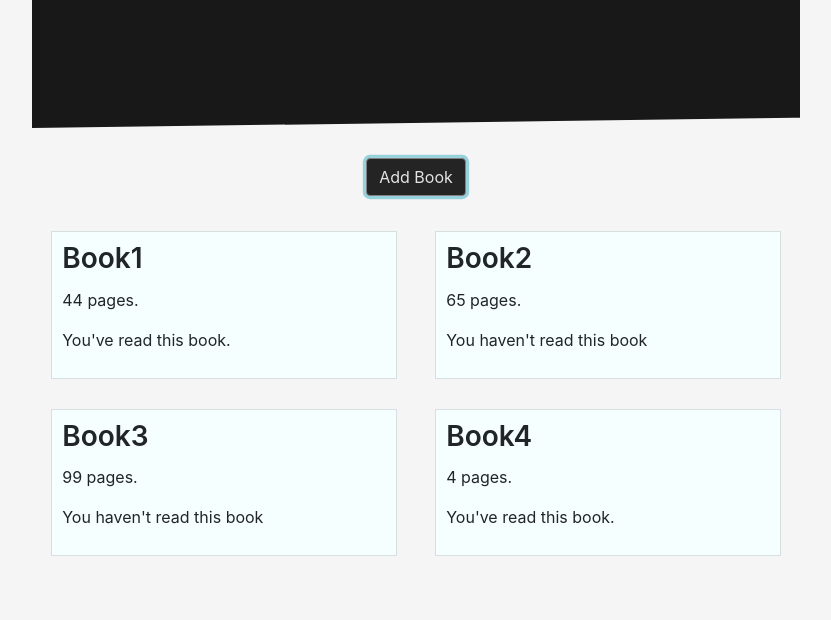
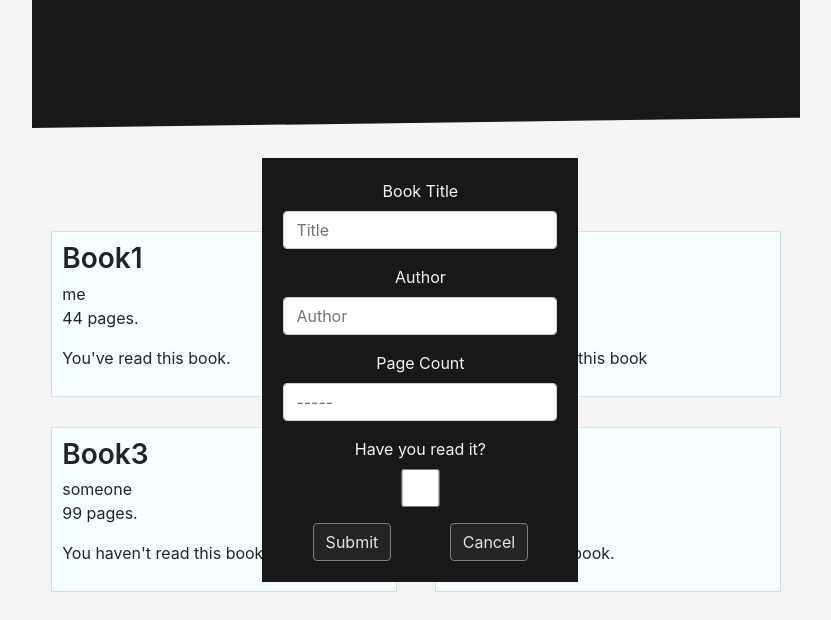
Before and after one commit to HeyItsGwen/Gwens-Library, a plain HTML site: page index.html in a window 1280 px wide. Both pictures are taken after a click on the button "Add Book". Shown: the whole page, without its empty margins (224-1055 px from the left). Drawn offline with nearby package versions, Linux system fonts and the light colour scheme.

Commit message:
finish the form and functionality of add-book-button
finished the form itself, as well as the add-book button and the cancel-button.

```diff
--- a/index.html
+++ b/index.html
@@ -13,9 +13,30 @@
 
   </header>
 
-  <section id='buttons'>
-    <button class='btn btn-info'>Add Book</button>
-
+  <section id='new-book-form'>
+    <button id='add-book-button' class='btn btn-info'>Add Book</button>
+    <form id='book-form' class='flex-column align-items-center d-none'>
+      <div class='form-group d-flex flex-column align-items-center'>
+        <label for='title'>Book Title</label>
+        <input type='text' class='form-control' id='title-input' placeholder='Title'>
+      </div>
+      <div class='form-group d-flex flex-column align-items-center'>
+        <label for='Author'>Author</label>
+        <input type='text' class='form-control' id='author-input' placeholder='Author'>
+      </div>
+      <div class='form-group d-flex flex-column align-items-center'>
+        <label for='pages'>Page Count</label>
+        <input type='number' class='form-control' id='page-input' placeholder='-----'>
+      </div>
+      <div class='form-group d-flex flex-column align-items-center'>
+        <label for='read'>Have you read it?</label>
+        <input type='checkbox' class='form-control' id='' placeholder=''>
+      </div>
+      <section id='submit-cancel' class='d-flex justify-content-around'>
+        <button type='button' id='submit-button' class='btn btn-info'>Submit</button>
+        <button type='button' id='cancel-button' class='btn btn-info'>Cancel</button>
+      </section>
+    </form>
   </section>
 
   <section id='library' class='d-flex flex-wrap justify-content-around'>
--- a/library.js
+++ b/library.js
@@ -1,4 +1,7 @@
 let library = document.getElementById("library");
+let form = document.getElementById('book-form')
+let addBookButton = document.getElementById('add-book-button');
+let cancelButton = document.getElementById('cancel-button');
 
 let books = [];
 
@@ -8,7 +11,6 @@ class Book {
         this.author = author;
         this.pages = pages;
         this.read = read;
-        this.isRead = this.read ? 'read it.' : 'not read it.';
     }
 }
 
@@ -37,6 +39,15 @@ const render = () => {
         //give title text
         bookTitle.textContent = books[book].title;
 
+        //create author
+        let author = document.createElement('p');
+        //append author to div
+        containerDiv.appendChild(author);
+        //give author class card-subtitle
+        author.classList.add('card-subtitle');
+        //give author text
+        author.textContent = books[book].author;
+
         //create page count
         let pageCount = document.createElement('p');
         //append page count to div
@@ -55,7 +66,21 @@ const render = () => {
         //give read status text
         read.textContent = books[book].read ? 'You\'ve read this book.' : 'You haven\'t read this book';
 
+
+
     }
+}
+
+const removeDNone = () => {
+    form.classList.add('d-flex');
+    form.classList.remove('d-none');
+    addBookButton.classList.add('d-none');
+}
+
+const addDNone = () => {
+    form.classList.add('d-none');
+    form.classList.remove('d-flex');
+    addBookButton.classList.remove('d-none');
 }
 
 let thisbook = addBook('Book1','me',44,true);
@@ -64,3 +89,5 @@ let anotherbook = addBook('Book3','someone',99,false);
 let fourhtbook= addBook('Book4','a person',4,true);
 
 document.addEventListener("DOMContentLoaded", render);
+addBookButton.addEventListener("click", removeDNone);
+cancelButton.addEventListener('click',addDNone);
--- a/style.scss
+++ b/style.scss
@@ -13,8 +13,10 @@ body {
     clip-path: polygon(0 0, 100% 0, 100% 92%, 0 100%);
   }
 
-  #buttons {
+  #new-book-form {
+
     margin-bottom: 35px;
+    min-height: 38px;
 
     .btn-info {
       background-color: rgb(36, 36, 36);
@@ -25,6 +27,20 @@ body {
         color: white;
       }
     }
+
+    #book-form {
+      position: absolute;
+      z-index: 1;
+      padding: 20px;
+      left: 38%;
+      border: 1px solid rgb(24, 24, 24);
+      background-color: rgb(24, 24, 24);
+      color: whitesmoke;
+      #submit-cancel {
+        width: 100%;
+      }
+    }
+
   }
 
   #library {
```
Also changed, not shown: style.css, 1 other file.
